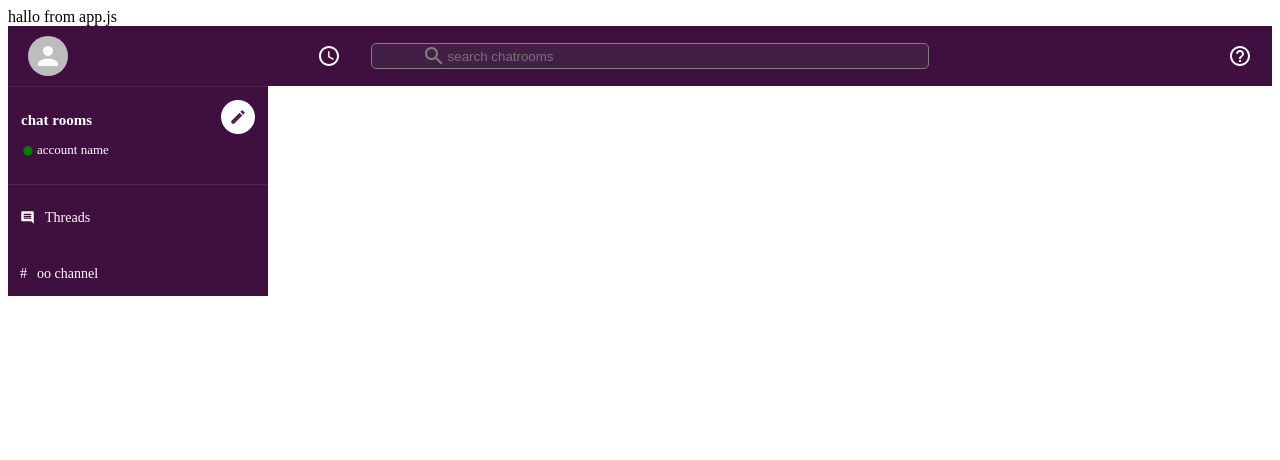
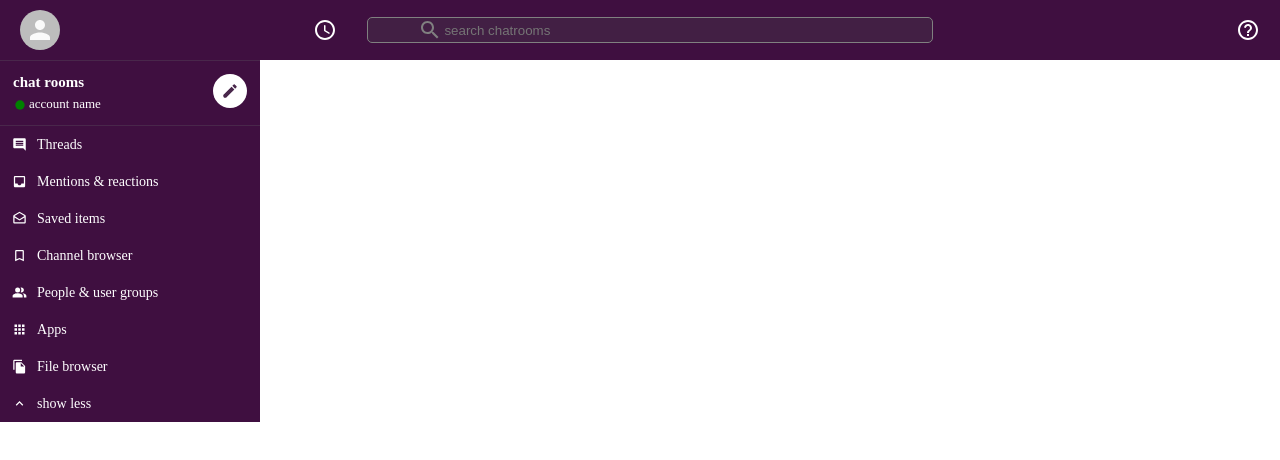
Before and after one commit to kirilllan/learning_from_tuts, a React (Create React App) app in the folder chat-app/: page / in a window 1280 px wide. Shown: the top 460 px of the page. Built offline with nearby package versions, Linux system fonts and the light colour scheme.

Commit message:
many icons&their texts

```diff
--- a/chat-app/src/App.css
+++ b/chat-app/src/App.css
@@ -1,3 +1,6 @@
+* {
+  margin: 0;
+}
 body {
   --app-color: #3f0f40;
 }
--- a/chat-app/src/App.js
+++ b/chat-app/src/App.js
@@ -5,7 +5,6 @@
 function App() {
   return (
     <div className="app">
-      hallo from app.js
       <Header />
       <div className="app__body">
         <Sidebar />
--- a/chat-app/src/Sidebar.js
+++ b/chat-app/src/Sidebar.js
@@ -5,6 +5,13 @@
 import FiberManualRecordIcon from "@material-ui/icons/FiberManualRecordRounded";
 import CreateIcon from "@material-ui/icons/Create";
 import InsertCommentIcon from "@material-ui/icons/InsertComment";
+import InboxIcon from "@material-ui/icons/Inbox";
+import DraftsIcon from "@material-ui/icons/DraftsOutlined";
+import BookmarkBorderIcon from "@material-ui/icons/BookmarkBorder";
+import PeopleAltIcon from "@material-ui/icons/PeopleAlt";
+import AppsIcon from "@material-ui/icons/Apps";
+import FileCopyIcon from "@material-ui/icons/FileCopy";
+import ExpandLessIcon from "@material-ui/icons/ExpandLess";
 
 function Sidebar() {
   return (
@@ -20,7 +27,14 @@
         <CreateIcon />
       </div>
         <SidebarOption Icon={InsertCommentIcon} title="Threads" />
-        <SidebarOption title="oo channel" />
+        <SidebarOption Icon={InboxIcon} title ="Mentions & reactions" />
+        <SidebarOption Icon={DraftsIcon} title="Saved items" />
+        <SidebarOption Icon={BookmarkBorderIcon} title="Channel browser" />
+        <SidebarOption Icon={PeopleAltIcon} title="People & user groups" />
+        <SidebarOption Icon={AppsIcon} title="Apps" />
+        <SidebarOption Icon={FileCopyIcon} title="File browser" />
+        <SidebarOption Icon={ExpandLessIcon} title="show less" />
+
     </div>
   )
 }
```
